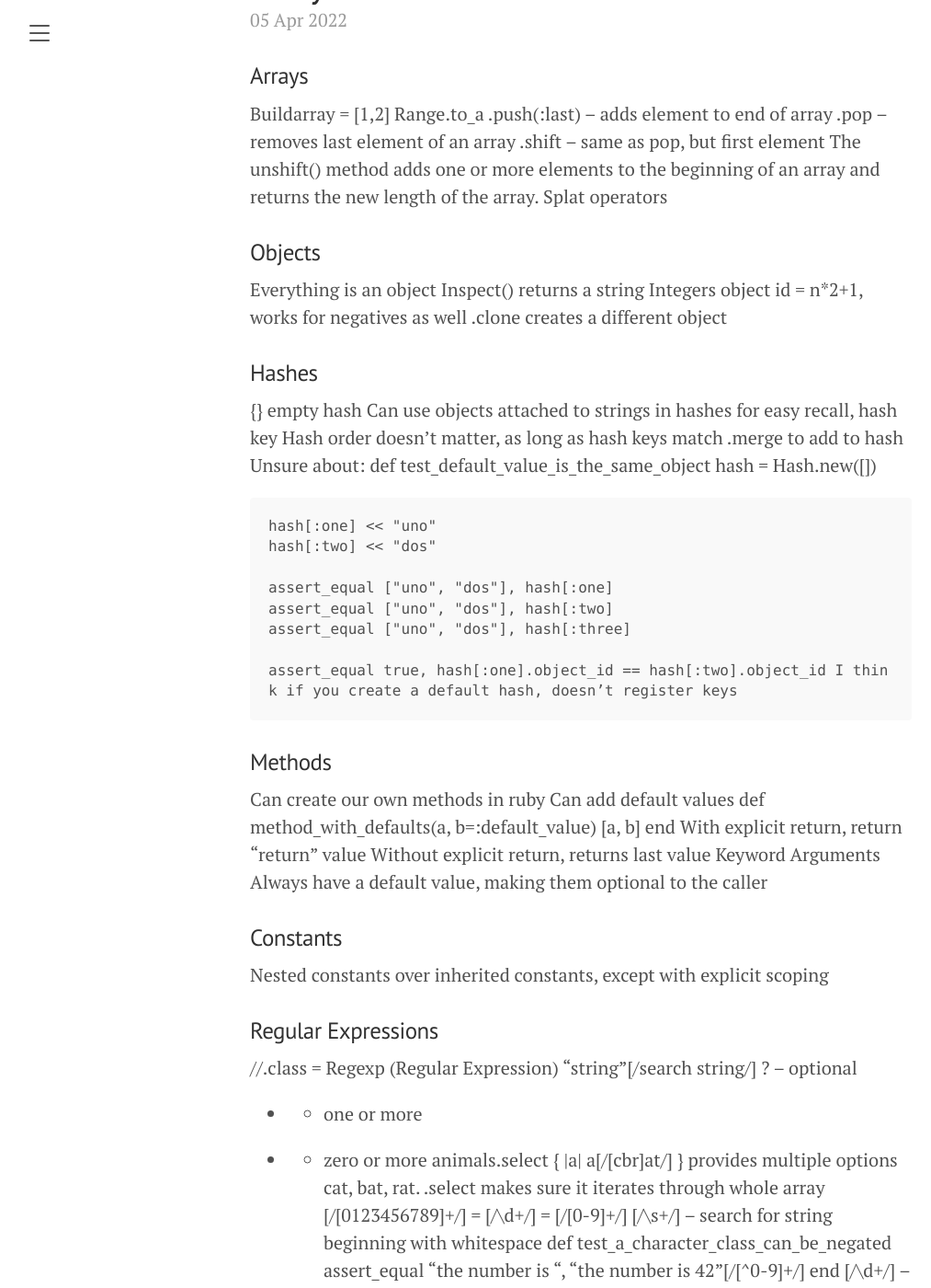
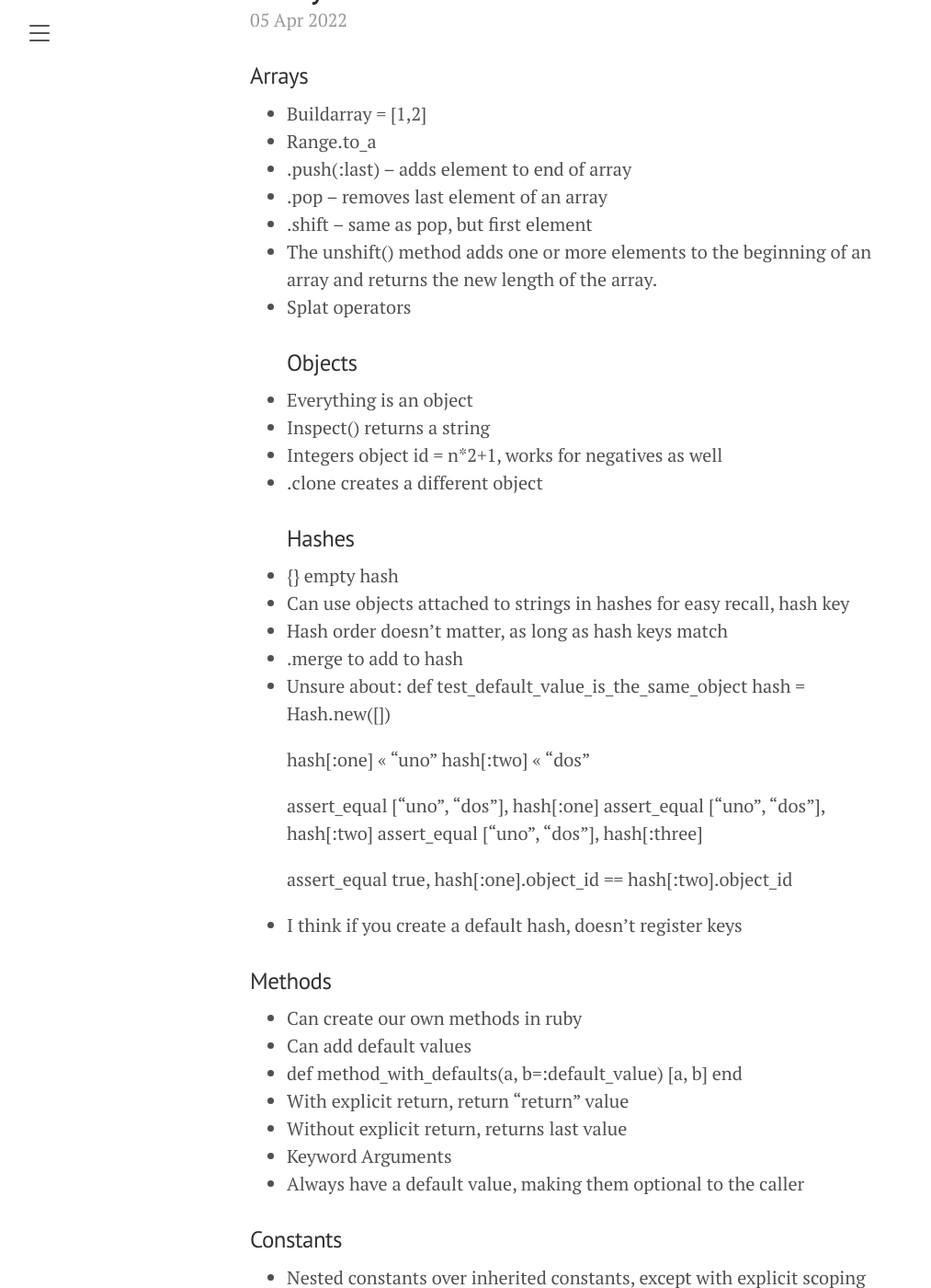
Before and after one commit to cmeggs0/til, a Jekyll site: the page built from _posts/2022-04-05-what-I-learned-during-koans.md, in a window 1280 px wide and 1400 px high, scrolled down 225 px. Shown: the whole window at 92% size, without its empty margins (8-1021 px from the left). Built offline with Jekyll 4.4.1, drawn with Linux system fonts in a browser that asks for light colours; some of the changed text lies outside the part shown.

Commit message:
Update 2022-04-05-what-I-learned-during-koans.md

```diff
--- a/_posts/2022-04-05-what-I-learned-during-koans.md
+++ b/_posts/2022-04-05-what-I-learned-during-koans.md
@@ -3,24 +3,24 @@ layout: post
 title: "Some of the stuff that I learned during Ruby Koans"
 ---
 ### Arrays
-Buildarray = [1,2]
-Range.to_a
-.push(:last) – adds element to end of array
-.pop – removes last element of an array
-.shift – same as pop, but first element
-The unshift() method adds one or more elements to the beginning of an array and returns the new length of the array.
-Splat operators
+- Buildarray = [1,2]
+- Range.to_a
+- .push(:last) – adds element to end of array
+- .pop – removes last element of an array
+- .shift – same as pop, but first element
+- The unshift() method adds one or more elements to the beginning of an array and returns the new length of the array.
+- Splat operators
 ### Objects
-Everything is an object
-Inspect() returns a string
-Integers object id = n*2+1, works for negatives as well
-.clone creates a different object
+- Everything is an object
+- Inspect() returns a string
+- Integers object id = n*2+1, works for negatives as well
+- .clone creates a different object
 ### Hashes
-{} empty hash
-Can use objects attached to strings in hashes for easy recall, hash key
-Hash order doesn’t matter, as long as hash keys match
-.merge to add to hash
-Unsure about:
+- {} empty hash
+- Can use objects attached to strings in hashes for easy recall, hash key
+- Hash order doesn’t matter, as long as hash keys match
+- .merge to add to hash
+- Unsure about:
   def test_default_value_is_the_same_object
     hash = Hash.new([])
 
@@ -32,22 +32,22 @@ Unsure about:
     assert_equal ["uno", "dos"], hash[:three]
 
     assert_equal true, hash[:one].object_id == hash[:two].object_id
-I think if you create a default hash, doesn’t register keys
+- I think if you create a default hash, doesn’t register keys
 
 ### Methods
 
-Can create our own methods in ruby
-Can add default values
-def method_with_defaults(a, b=:default_value)
+- Can create our own methods in ruby
+- Can add default values
+- def method_with_defaults(a, b=:default_value)
     [a, b]
   end
-With explicit return, return “return” value
-Without explicit return, returns last value
-Keyword Arguments
-Always have a default value, making them optional to the caller
+- With explicit return, return “return” value
+- Without explicit return, returns last value
+- Keyword Arguments
+- Always have a default value, making them optional to the caller
 
 ### Constants
-Nested constants over inherited constants, except with explicit scoping
+- Nested constants over inherited constants, except with explicit scoping
 
 ### Regular Expressions
 
@@ -73,8 +73,8 @@ Can capitalize any of these to negate or add ^ in front
 \d$ - search for digit at the end of lines
 \b anchors to word boundary
 () groups content, can also be used to content match by number, or access captures
-.scan finds all instances
-.sub – find and replace
+- .scan finds all instances
+- .sub – find and replace
   def test_sub_is_like_find_and_replace
     assert_equal "one t-three", "one two-three".sub(/(t\w*)/) { $1[0, 1] }
   end
@@ -85,12 +85,12 @@ Can capitalize any of these to negate or add ^ in front
 
 ### Control Statements
 
-If else sstatements
+- If else sstatements
 (true ? true value : falsevalue)
-Unless, is like if not true
-While statements
-Can use break unless or break if
-Next if
+- Unless, is like if not true
+- While statements
+- Can use break unless or break if
+- Next if
 
 ### Exceptions
   def test_exceptions_inherit_from_Exception
@@ -104,6 +104,6 @@ Next if
 
 array.each { |item| sum += item } == array.each do |item|
       								sum += item
-.collect or .map transforms each element of an array
-.select or .fina_all selects certain elements of an array
-Files act as a collection of lines
+- .collect or .map transforms each element of an array
+- .select or .fina_all selects certain elements of an array
+- Files act as a collection of lines
```
